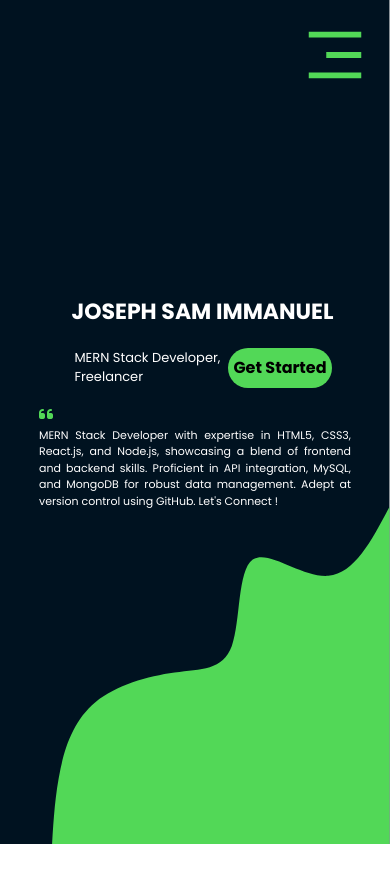
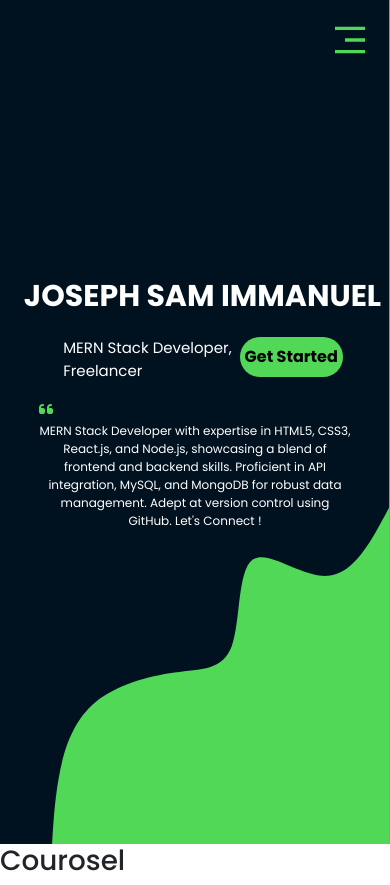
Before and after one commit to josephsamimmanuel/My-Portfolio, a React (Create React App) app: page / in a window 390 px wide. Before the commit the page ends 844 px from the top, so only its background shows below. Built offline with nearby package versions, Linux system fonts and the light colour scheme.

Commit message:
Updated3

```diff
--- a/src/components/Courosel.jsx
+++ b/src/components/Courosel.jsx
@@ -0,0 +1,14 @@
+import React from 'react'
+
+function Courosel() {
+  return (
+    <div>
+
+        <div className='courosel-parent'>
+        <h1>Courosel</h1>
+        </div>
+    </div>
+  )
+}
+
+export default Courosel
--- a/src/components/Header.jsx
+++ b/src/components/Header.jsx
@@ -6,6 +6,7 @@ import Contact from '../pages/Contact';
 
 function Header() {
     const [showheader,setshowheader]=useState(false)
+    const path=window.location.pathname
   return (
     <div className='Header'>
         {showheader? (<RiCloseCircleFill
@@ -14,10 +15,10 @@ function Header() {
         onClick={()=>{setshowheader(!showheader)}} className='menu-icon position-fixed top=0 end-0'></RiMenu3Fill>)}
 
         <ul className={`${showheader?'show-header':'hide-header'} n-box1`}>
-            <li> <Link to={'/'}>Home</Link> </li>
-            <li> <Link to={'/projects'}>Projects</Link> </li>
-            <li> <Link to={'/courses'}>Courses</Link> </li>
-            <li> <Link to={'./contact'}>Contact Me</Link> </li>
+            <li className={`${path=='/' && 'active'}`}> <Link to={'/'}>Home</Link> </li>
+            <li className={`${path=='/projects' && 'active'}`}> <Link to={'/projects'}>Projects</Link> </li>
+            <li className={`${path=='/courses' && 'active'}`}> <Link to={'/courses'}>Courses</Link> </li>
+            <li className={`${path=='/contact' && 'active'}`}> <Link to={'./contact'}>Contact Me</Link> </li>
         </ul>
         </div>
   )
--- a/src/pages/Contact.jsx
+++ b/src/pages/Contact.jsx
@@ -1,8 +1,10 @@
 import React from 'react'
+import Header from '../components/Header'
 
 function Contact() {
   return (
     <div>
+      <Header></Header>
         <h1>Contact</h1>
     </div>
   )
--- a/src/pages/Courses.jsx
+++ b/src/pages/Courses.jsx
@@ -1,8 +1,10 @@
 import React from 'react'
+import Header from '../components/Header'
 
 function Courses() {
   return (
     <div>
+      <Header></Header>
         <h1>Courses</h1>
     </div>
   )
--- a/src/pages/Home.jsx
+++ b/src/pages/Home.jsx
@@ -1,5 +1,6 @@
 import React from 'react'
 import Header from '../components/Header'
+import Courosel from '../components/Courosel'
 
 function Home() {
   return (
@@ -21,6 +22,7 @@ function Home() {
             </div>
             </div>
         </div>
+        <Courosel></Courosel>
     </div>
   )
 }
--- a/src/pages/Projects.jsx
+++ b/src/pages/Projects.jsx
@@ -1,8 +1,10 @@
 import React from 'react'
+import Header from '../components/Header'
 
 function Projects() {
   return (
     <div>
+        <Header></Header>
         <h1>Projects</h1>
     </div>
   )
--- a/src/stylesheets/header-footer.css
+++ b/src/stylesheets/header-footer.css
@@ -50,6 +50,15 @@ ul a{
     color: white;
     text-decoration: none;
 }
+.active{
+    border: 3px solid #52D857;
+    padding: 5px;
+    border-radius: 10px;
+}
+.active a{
+    color: #52D857;
+    font-weight: bold;
+}
 @media (max-width: 760px) {
     .show-header{
         color: white;
@@ -67,7 +76,27 @@ ul a{
         width: 100%;
         border-bottom-left-radius: 50%;
         border-top-left-radius: 50%;
+        border-left: 5px solid white;
         z-index: 2;
-        transition: all 0.5s;
+        transition: width 0.5s;
+    }
+    .hide-header{
+        color: white;
+        text-decoration: none;
+        display: flex;
+        flex-direction: column;
+        justify-content: center;
+        align-items: center;
+        position: fixed;
+        top: 0;
+        right: 0;
+        height: 0;
+        width: 0;
+        overflow: hidden;
+        transition: width 0.5s;
+    }
+    .menu-icon{
+        color: #52D857;
+        font-size: 40px;
     }
 }
--- a/src/stylesheets/home.css
+++ b/src/stylesheets/home.css
@@ -31,12 +31,15 @@
     margin-left: 10%;
     margin-right: 10%;
 }
+.introduction-container-about p{
+    text-align: center;
+}
 .primary-button{
     background-color: #52D857;
     height: 50px;
     border-radius: 20px;
     border: none;
-    width: 10%;
+    width: 13%;
 }
 .primary-button:hover{
     background-color: white;
@@ -52,7 +55,7 @@
 @media (max-width: 760px) {
     .introduction div h1{
         color: #ffffff;
-        font-size: 22px;
+        font-size: 30px;
         margin-left: 15px;
     }
 
@@ -69,11 +72,11 @@
     }
     .intro-content p{
         margin-left: 16px;
-        font-size: 13px;
+        font-size: 15px;
     }
     .introduction-container-about p{
-        font-size: 11px;
-        text-align: justify;
+        font-size: 12px;
+        text-align: center;
         padding-bottom: 20px;    }
     .introduction-container-about i{
         font-size: medium;
```
